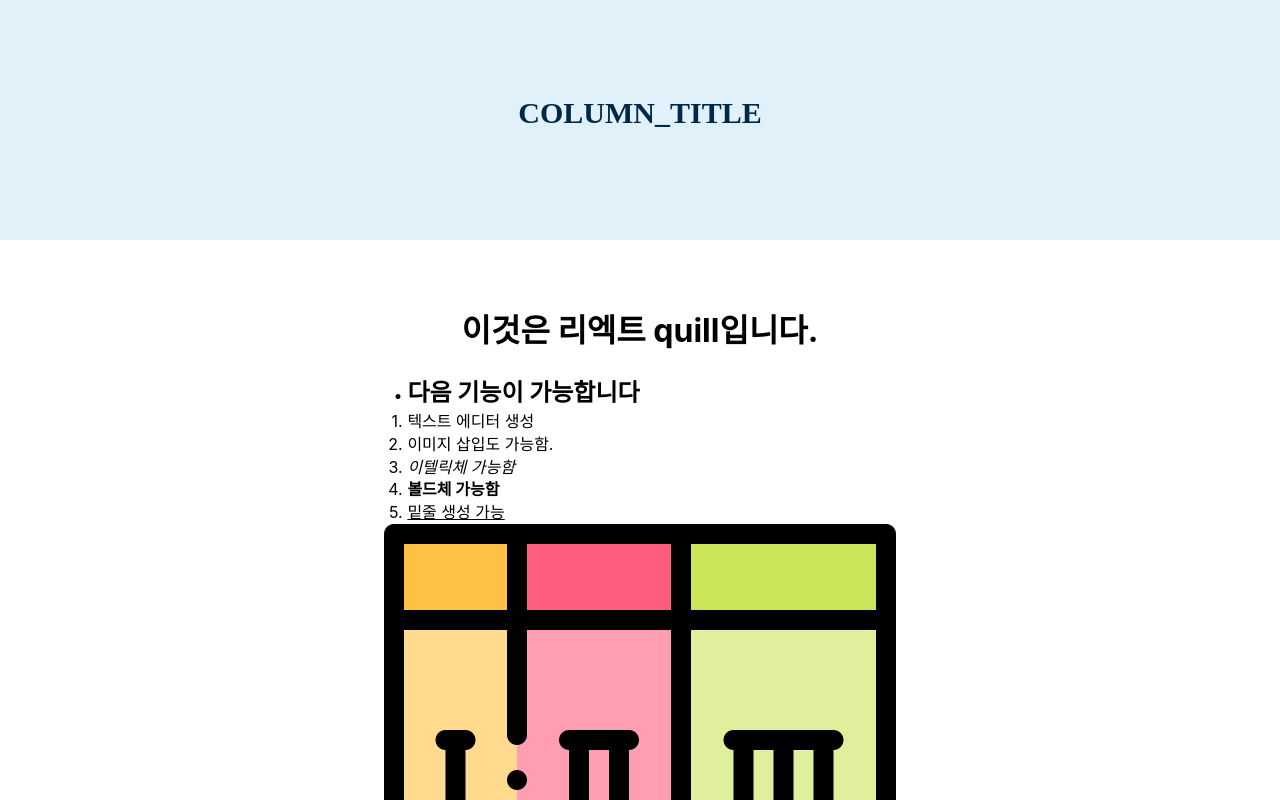
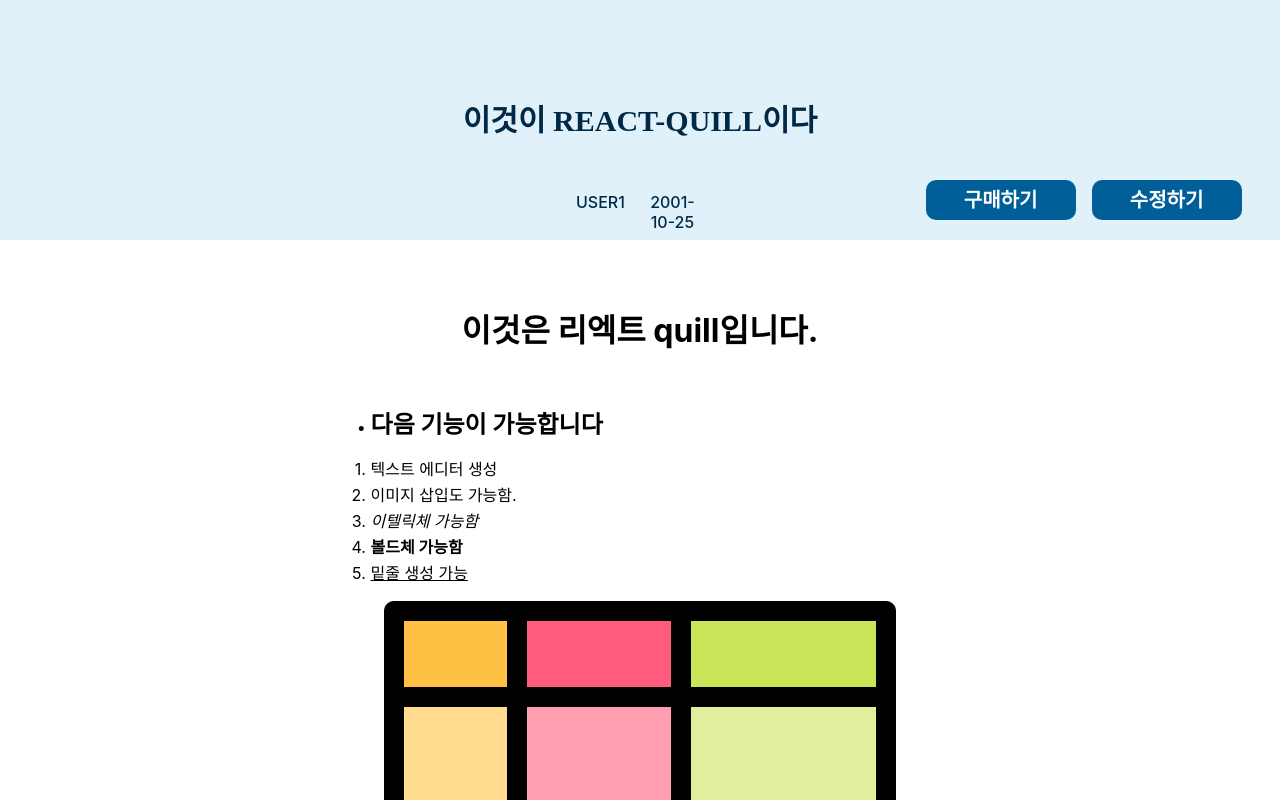
Before and after one commit to LikeLion-koomini/hackathon-frontend, a React (Create React App) app in the folder hackathon/: page /column/detail in a window 1280 px wide. Shown: the top 800 px of the page. Built offline with nearby package versions, Linux system fonts and the light colour scheme.

Commit message:
columnDetailPage

```diff
--- a/hackathon/src/components/ColumnCreatePage/ColumnCreatePage.module.css
+++ b/hackathon/src/components/ColumnCreatePage/ColumnCreatePage.module.css
@@ -19,7 +19,7 @@
   flex-direction: column;
   align-items: center;
   width: 100vw;
-  min-width: 90rem;
+  max-width: 90rem;
 }
 
 .columnName{
--- a/hackathon/src/components/ColumnDetailPage/ColumnDetailPage.module.css
+++ b/hackathon/src/components/ColumnDetailPage/ColumnDetailPage.module.css
@@ -11,9 +11,12 @@
 }
 
 .columnHeader{
+  display: flex;
+
   position: relative;
 
   width: 100%;
+  max-width: 100rem;
   height: 15rem;
 
   background-color: #E1F1FA;
@@ -36,3 +39,61 @@
   line-height: normal;
   text-transform: uppercase;
 }
+
+.columnInfoContainer{
+  display: flex;
+  justify-content: space-between;
+  column-gap: 1rem;
+
+  position: absolute;
+  top: 80%;
+  left: 45%;
+
+  width: 10%;
+  max-width: 30rem;
+}
+
+.columnInfo{
+  color: var(--5, #002947);
+  text-align: center;
+  font-size: 100%;
+  font-style: normal;
+  font-weight: 500;
+  line-height: normal;
+  text-transform: uppercase;
+}
+
+.editButtonBox{
+  display: flex;
+  justify-content: right;
+  column-gap: 1rem;
+
+  position: absolute;
+  top: 75%;
+  right: 3%;
+
+  width: 100%;
+}
+
+.editButton{
+  display: flex;
+  width: 9.375rem;
+  height: 2.5rem;
+  justify-content: center;
+  align-items: center;
+  flex-shrink: 0;
+
+  border-radius: 0.625rem;
+  border: none;
+  background: var(--4, #005F99);
+
+  color: #FFF;
+  text-align: center;
+  font-size: 1.25rem;
+  font-style: normal;
+  font-weight: 700;
+  line-height: 1.5625rem;
+  text-transform: uppercase;
+
+  cursor: pointer;
+}
--- a/hackathon/src/components/ColumnDetailPage/ReactQuillStyle.css
+++ b/hackathon/src/components/ColumnDetailPage/ReactQuillStyle.css
@@ -29,10 +29,13 @@
 }
 
 .ql-editor {
+  display: flex;
+  flex-direction: column;
+  row-gap: 1rem;
+
   box-sizing: border-box;
   line-height: 1.42;
-  width: 50%;
-  height: 100%;
+  width: 45rem;
   outline: none;
   overflow-y: auto;
   padding: 12px 15px;
@@ -41,6 +44,8 @@
   text-align: left;
   white-space: pre-wrap;
   word-wrap: break-word;
+
+  margin-bottom: 3.5rem;
 }
 
 .ql-editor>* {
@@ -65,6 +70,10 @@
 
 .ql-editor ol,
 .ql-editor ul {
+  display: flex;
+  flex-direction: column;
+  row-gap: 0.2rem;
+
   padding-left: 1.5em;
 }
 
```
Also changed, not shown: hackathon/src/components/ColumnDetailPage/ColumnDetailPage.js.
